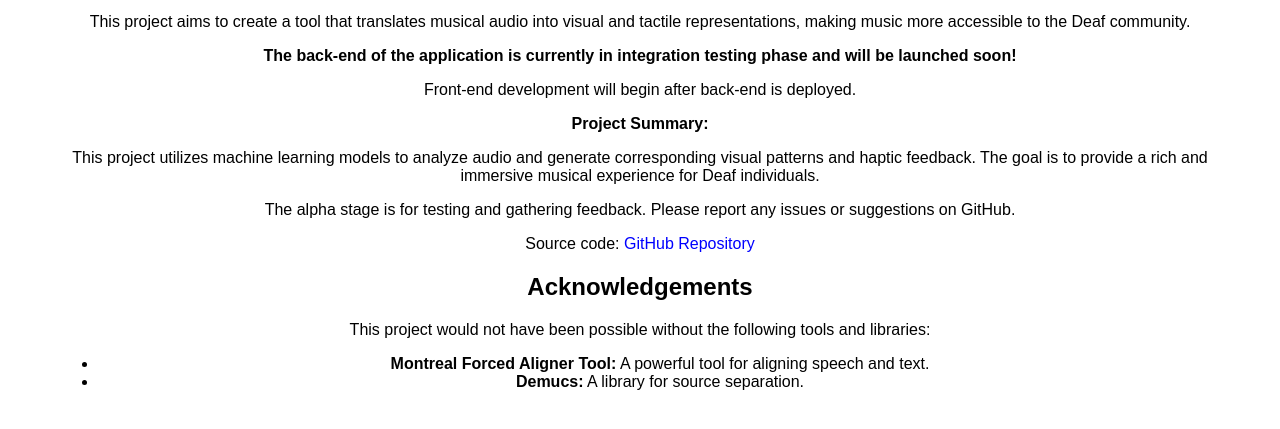
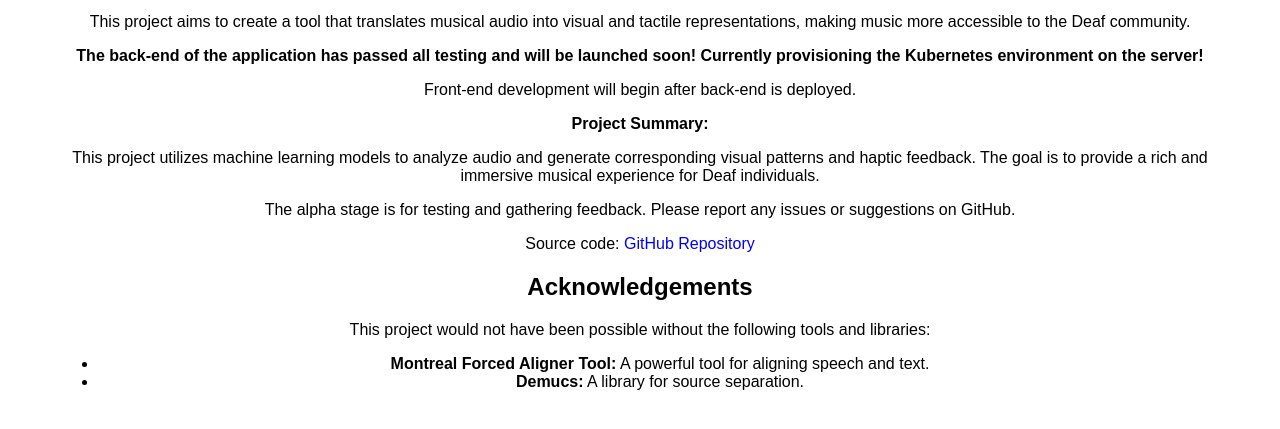
Before and after one commit to BlindMuadDib/beethoven_music_translator, a plain HTML site: page www/index.html in a window 1280 px wide. Shown: the part 159-588 px from the top of the page. Drawn offline with Linux system fonts and the light colour scheme.

Commit message:
restructure directories

```diff
--- a/www/index.html
+++ b/www/index.html
@@ -23,7 +23,7 @@
     <h1>Music Translator for and by Deaf (Alpha)</h1>
     <p>Welcome to the alpha version of the Music Translator for and by Deaf web app!</p>
     <p>This project aims to create a tool that translates musical audio into visual and tactile representations, making music more accessible to the Deaf community.</p>
-    <p><strong>The back-end of the application is currently in integration testing phase and will be launched soon!</strong></p>
+    <p><strong>The back-end of the application has passed all testing and will be launched soon! Currently provisioning the Kubernetes environment on the server!</strong></p>
     <p>Front-end development will begin after back-end is deployed.</p>
     <p><strong>Project Summary:</strong></p>
     <p>This project utilizes machine learning models to analyze audio and generate corresponding visual patterns and haptic feedback. The goal is to provide a rich and immersive musical experience for Deaf individuals.</p>
```
Also changed, not shown: k8s/demucs-deployment.yaml (renamed from musictranslator/k8s/demucs-deployment.yaml), k8s/demucs-service.yaml (renamed from musictranslator/k8s/demucs-service.yaml), k8s/main-deployment.yaml (renamed from musictranslator/k8s/main-deployment.yaml), k8s/main-service.yaml (renamed from musictranslator/k8s/main-service.yaml), k8s/mfa-deployment.yaml (renamed from musictranslator/k8s/mfa-deployment.yaml), k8s/mfa-service.yaml (renamed from musictranslator/k8s/mfa-service.yaml), k8s/persistent-volumes-claims.yaml (renamed from musictranslator/k8s/persistent-volumes-claims.yaml), k8s/persistent-volumes.yaml (renamed from musictranslator/k8s/persistent-volumes.yaml), k8s/spleeter-deployment.yaml (renamed from musictranslator/k8s/spleeter-deployment.yaml), k8s/spleeter-service.yaml (renamed from musictranslator/k8s/spleeter-service.yaml).
